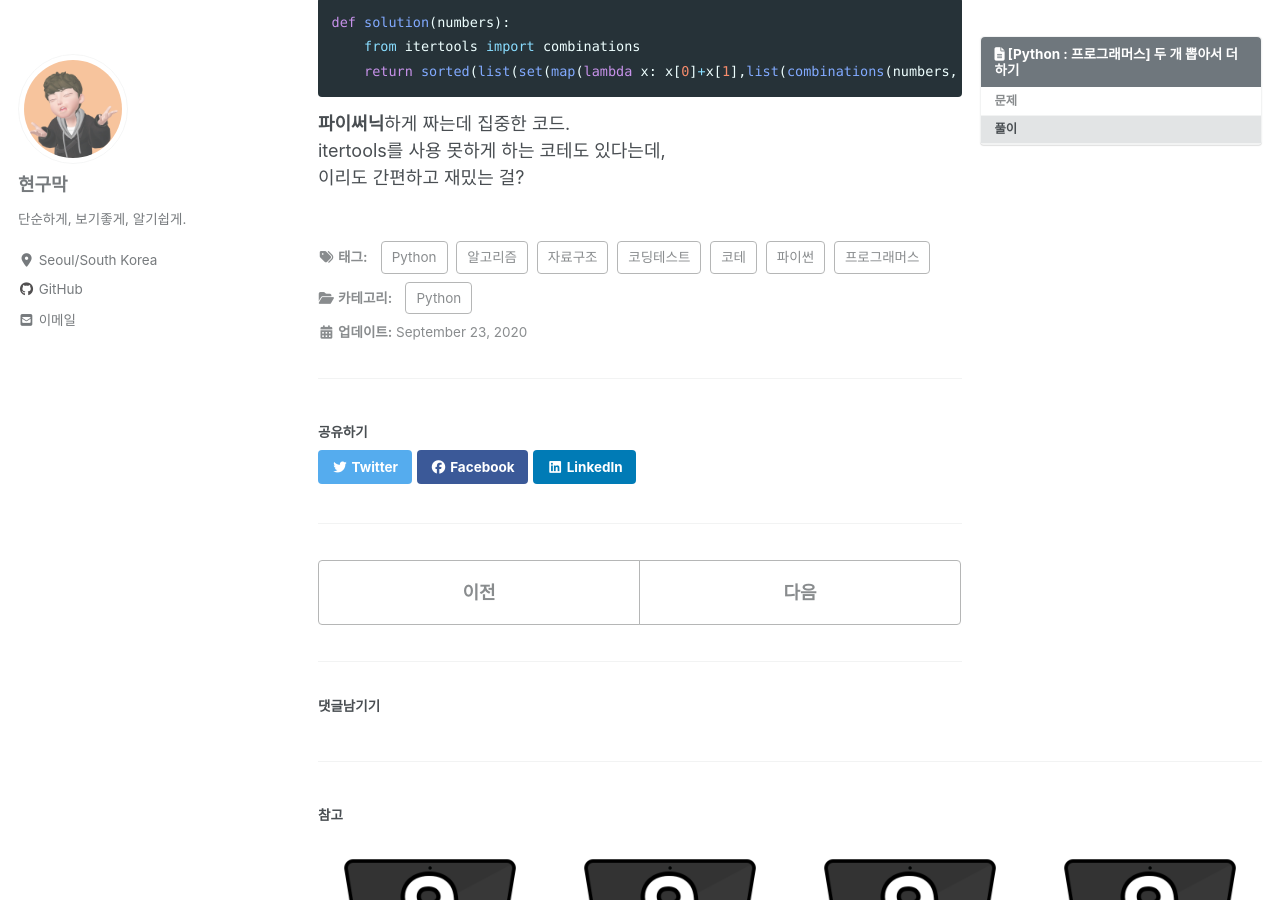
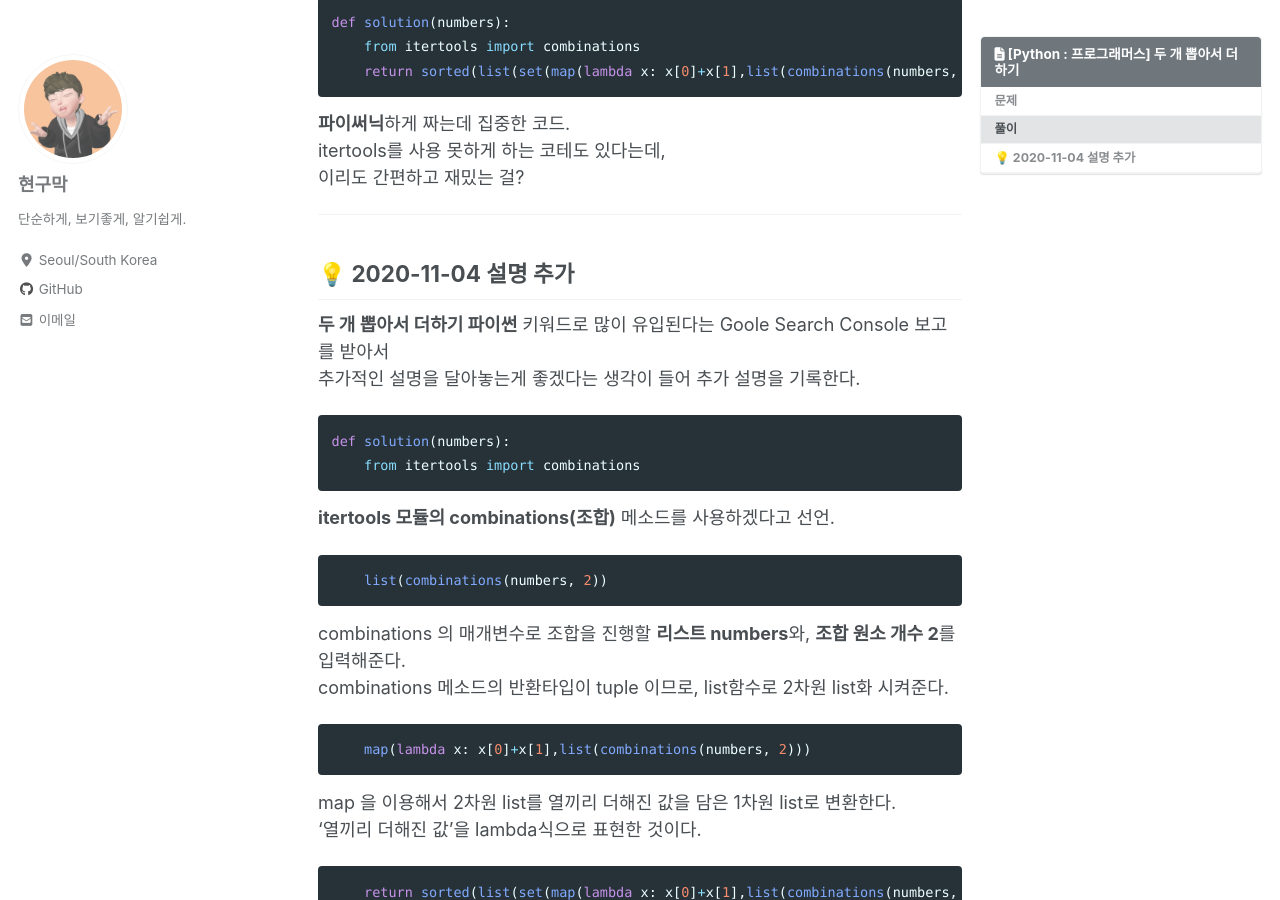
Before and after one commit to Hyeon9mak/Hyeon9mak.github.io, a Jekyll site: the page built from _posts/2020-09-23-Python-프로그래머스-두_개_뽑아서_더하기.md, in a window 1280 px wide and 900 px high, scrolled down 391 px. Built offline with Jekyll 4.4.1, drawn with Linux system fonts in a browser that asks for light colours; cached includes are drawn as plain includes; nearby versions of some CDN libraries; comment, search, counter and statistics services are not loaded; some of the changed text lies outside the part shown.

Commit message:
Update 2020-09-23-Python-프로그래머스-두_개_뽑아서_더하기.md

````diff
--- a/_posts/2020-09-23-Python-프로그래머스-두_개_뽑아서_더하기.md
+++ b/_posts/2020-09-23-Python-프로그래머스-두_개_뽑아서_더하기.md
@@ -26,3 +26,39 @@ def solution(numbers):
 **파이써닉**하게 짜는데 집중한 코드.
 itertools를 사용 못하게 하는 코테도 있다는데,
 이리도 간편하고 재밌는 걸?
+
+---
+
+## 💡 2020-11-04 설명 추가
+**두 개 뽑아서 더하기 파이썬** 키워드로 많이 유입된다는 Goole Search Console 보고를 받아서
+추가적인 설명을 달아놓는게 좋겠다는 생각이 들어 추가 설명을 기록한다.
+
+```python
+def solution(numbers):
+    from itertools import combinations
+```
+**itertools 모듈의 combinations(조합)** 메소드를 사용하겠다고 선언.
+
+```python
+    list(combinations(numbers, 2))
+```
+combinations 의 매개변수로 조합을 진행할 **리스트 numbers**와, **조합 원소 개수 2**를 입력해준다.
+combinations 메소드의 반환타입이 tuple 이므로, list함수로 2차원 list화 시켜준다.
+
+```python
+    map(lambda x: x[0]+x[1],list(combinations(numbers, 2)))
+```
+map 을 이용해서 2차원 list를 열끼리 더해진 값을 담은 1차원 list로 변환한다.
+'열끼리 더해진 값'을 lambda식으로 표현한 것이다.
+
+```python
+    return sorted(list(set(map(lambda x: x[0]+x[1],list(combinations(numbers, 2))))))
+```
+map 을 이용해서 만들어진 1차원 list에는 **중복되는 값이 담겨 있을 수도 있다**.
+set을 이용해서 중복을 제거시켜주고, 최종 제출해야할 자료형이 list 이므로 list 화 시켜준다.
+마지막으로 오름차순 정렬을 진행하면 최종 제출 답이 완성된다.
+
+---
+
+최대한 설명을 풀어서 써본다고 써봤는데, 도움이 되었으면 좋겠다.
+🤔..
````
